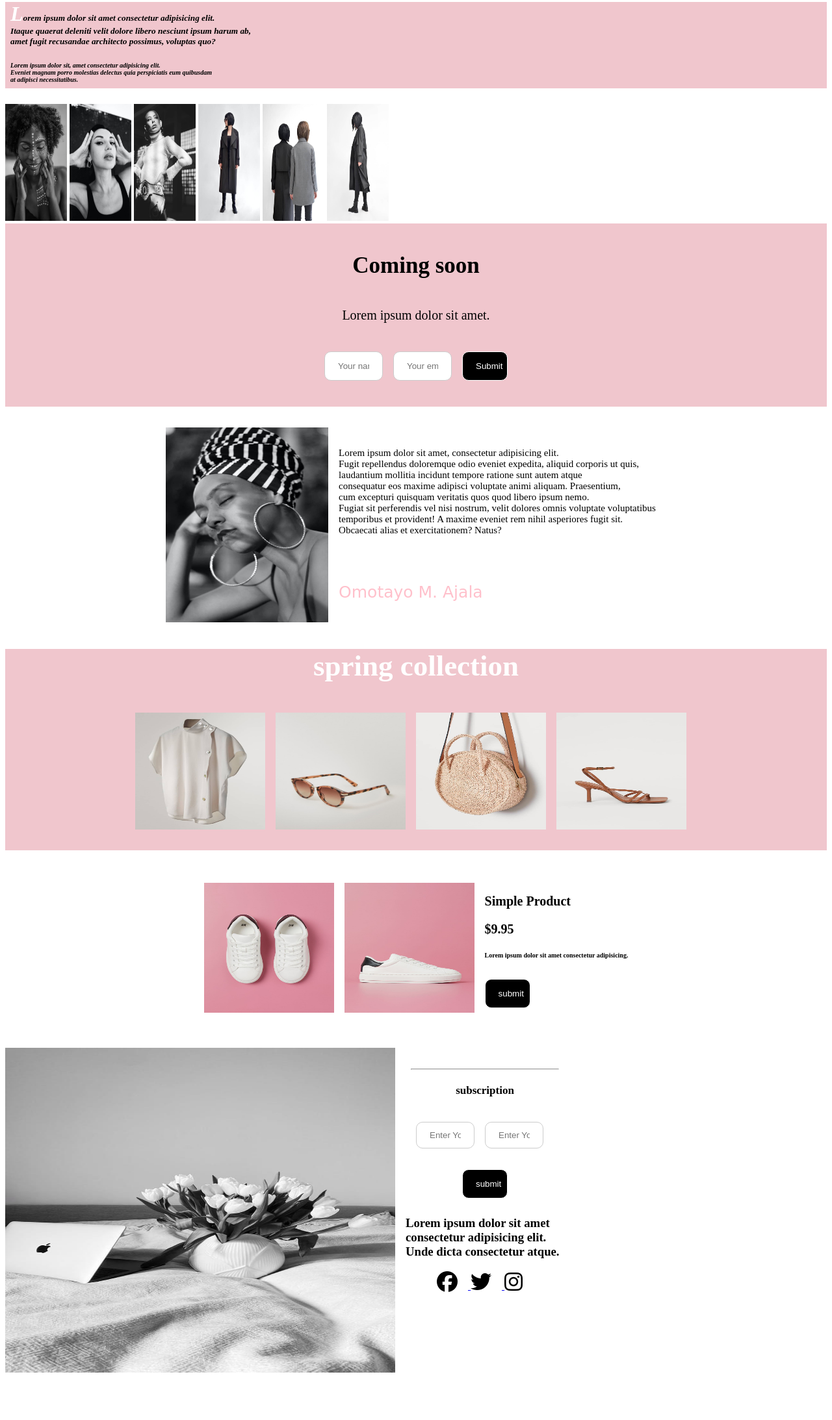
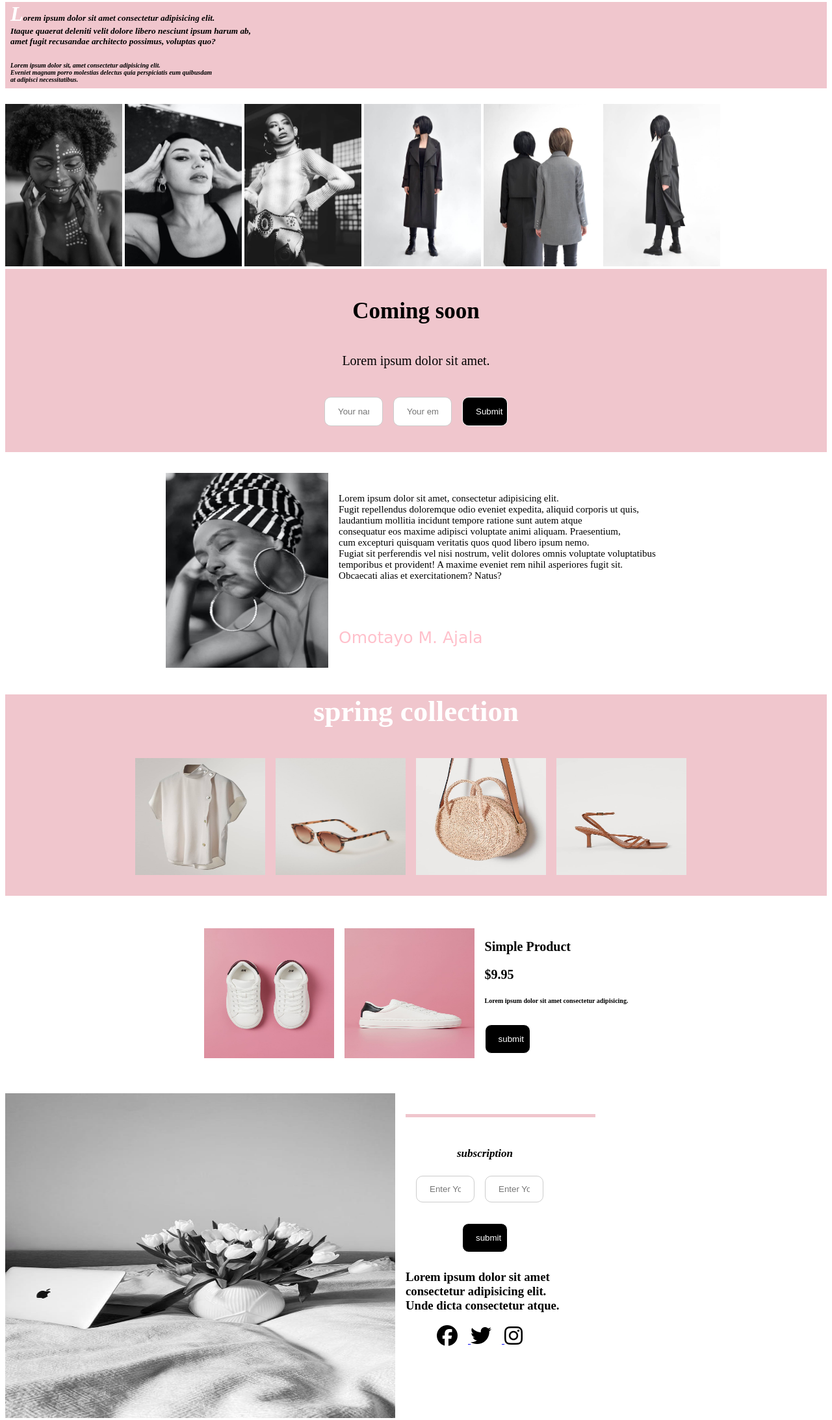
Before and after one commit to tee-wy/tasktwo, a plain HTML site: page index.html in a window 1280 px wide. Shown: the part 519-2705 px from the top of the page at 65% size. Before the commit the page ends 2648 px from the top, so only its background shows below. Drawn offline with Linux system fonts and the light colour scheme; some icons are missing; a web font is replaced by a local one.

Commit message:
little changes

```diff
--- a/index.html
+++ b/index.html
@@ -90,9 +90,8 @@
    <section class="sub-container">
        <img src="images/image15.jpeg" alt="image">
        <div class="subscription">
-       <hr>
-         <h2>subscription</h2>
          <div>
+            <h2>subscription</h2>
            <form action="/action_page.php">
              <div class="email">
                <input type="email" name="email" id="email" placeholder="Enter Your Email" required>
--- a/style.css
+++ b/style.css
@@ -56,13 +56,13 @@
 
  .gallery {
   display: block;
-  flex-direction: row;
+  flex-direction: column;
   width: 100%;
  }
 
-  .gallery img {
-  height: 180px;
-  width: 95px;
+  .gallery  img {
+  height: 250px;
+  width:  180px;
  }
 
  .container_aside {
@@ -74,7 +74,7 @@
 
 
 
- .container_aside > h2 {
+ .container_aside h2 {
   text-align: center;
   font-size: 35px;
  }
@@ -279,9 +279,18 @@
     overflow: hidden;
     }
 
+
+    .subscription{
+      border-top:   5px solid rgb(240, 198, 205);
+      margin-top: 2rem;
+      margin-bottom: 3rem;
+    }
+
     .subscription h2 {
      text-align: center;
-     font-size: 6rem;
+     font-style: italic;
+     font-size: 23px;
+     padding-top: 2rem;
     }
 
    .sub-container h2 {
@@ -325,6 +334,7 @@
       .gallery img {
        height: 300px;
        width: 90px;
+       overflow-x: hidden;
       }
 
       .collection_images {
@@ -332,6 +342,7 @@
        flex-direction: column;
        justify-content: center;
        padding-bottom: 4rem;
+       overflow-x: hidden;
       }
 
 
@@ -340,6 +351,7 @@
        width: 200px;
        padding-right: 1rem;
        padding-bottom: 0.5rem;
+       overflow-x: hidden;
       }
 
       .container .about {
@@ -427,7 +439,7 @@
         height: 300px;
         width: 250px;
         padding-right: 1rem;
-
+        overflow-x: hidden;
         }
 
         .price-tag h2 {
@@ -472,6 +484,7 @@
         height: 300px;
         padding-right: 1rem;
         margin-bottom: 2rem;
+        overflow-x: hidden;
         }
 
         .sub-container form {
```
Lines whose indentation alone changed are shown as unchanged.
